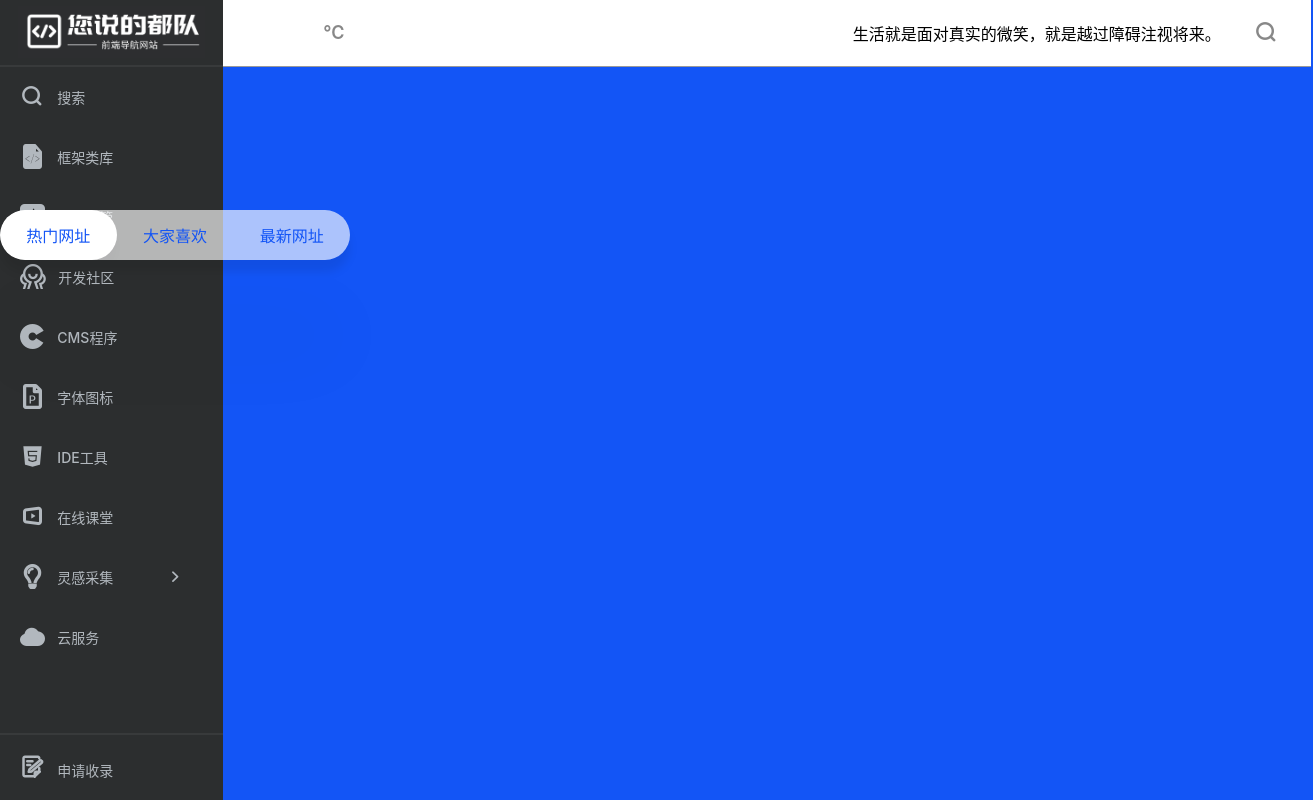
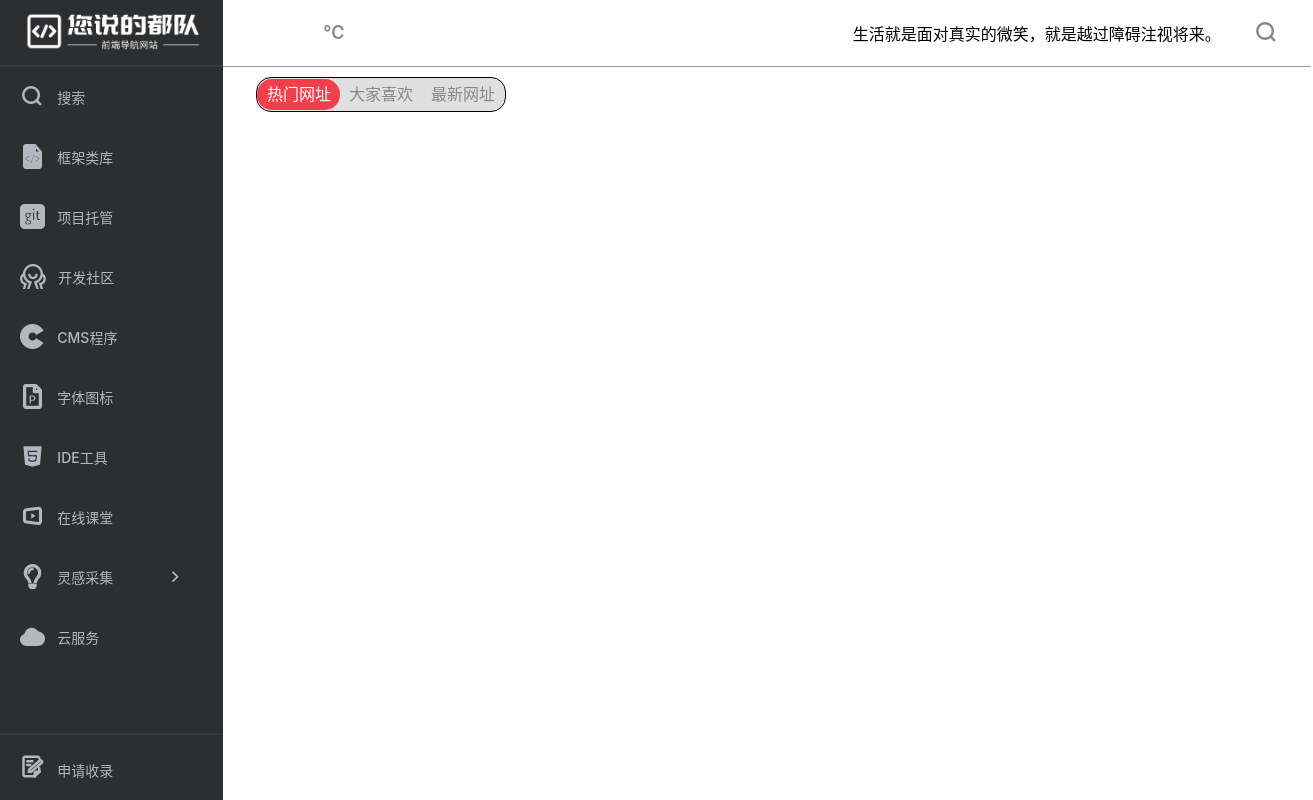
Before and after one commit to Code-LinPromise/Front-end-navigation-website, a React (Vite) app: page / in a window 1280 px wide. Shown: the whole page, 1313 px wide, since content can reach past the window. Built offline with nearby package versions, Linux system fonts and the light colour scheme; no server answers.

Commit message:
Segmented组件编写

```diff
--- a/src/Components/Segmented/index.jsx
+++ b/src/Components/Segmented/index.jsx
@@ -1,19 +1,80 @@
-import React from "react";
+import {useEffect, useRef, useState} from 'react';
 
-import "./style.scss"
+import './style.scss'
 
+const onMouseOver = (setCurrentIndex) => {
+    return (e) => {
+        const index = e.target.getAttribute('index')
+        if (index !== undefined && index !== null) {
+            setCurrentIndex(index)
+        }
+    }
+}
+const onMouseLeave = (setCurrentIndex, clickIndex) => {
+    return () => {
+        setCurrentIndex(clickIndex)
+    }
+}
+const onClick = (setClickIndex) => {
+    return (e) => {
+        const index = e.target.getAttribute('index')
+        if (index !== undefined && index !== null) {
+            setClickIndex(index)
+        }
+    }
+}
+const obj = [
+    '热门网址',
+    '大家喜欢',
+    '最新网址'
+]
 const Segmented = () => {
-
-	return (
-		<div id="app">
-			<ul>
-				<li>热门网址</li>
-				<li>大家喜欢</li>
-				<li>最新网址</li>
-				<div class="focus-el el--1"></div>
-				<div class="focus-el el--2"></div>
-			</ul>
-		</div>
-	)
+    const [currentIndex, setCurrentIndex] = useState(0)
+    const [refresh, setRefresh] = useState(false)
+    const [clickIndex, setClickIndex] = useState(0)
+    const el = useRef(null)
+    const interval = useRef(null)
+    const left = useRef(0)
+    useEffect(() => {
+        let end = currentIndex * 33;
+        if (interval.current) {
+            clearInterval(interval.current)
+            interval.current = null
+        }
+        const eachStep = Math.abs(currentIndex - clickIndex) <= 0 ? 3 : Math.abs(currentIndex - clickIndex) * 2
+        interval.current = setInterval(() => {
+            if (left.current < end) {
+                if (left.current + eachStep > end) {
+                    left.current = end
+                } else {
+                    left.current += eachStep
+                }
+            } else if (left.current > end) {
+                if (left.current - eachStep < end) {
+                    left.current = end
+                } else {
+                    left.current -= eachStep
+                }
+            } else {
+                clearInterval(interval.current)
+                interval.current = null
+            }
+            setRefresh((prev) => !prev)
+        }, 12)
+    }, [currentIndex, clickIndex])
+    return (
+        <div className={'segment'}>
+            <ul onMouseOver={onMouseOver(setCurrentIndex)} onMouseLeave={onMouseLeave(setCurrentIndex, clickIndex)}
+                onClick={onClick(setClickIndex)}>
+                {obj.map((item, index) => {
+                    return (
+                        <li key={index} index={index}
+                            style={index == currentIndex ? {color: 'white'} : {color: 'rgb(136,136,136)'}}>{item}</li>
+                    )
+                })}
+                <div className="active" ref={el} style={{left: `${left.current}%`}}></div>
+            </ul>
+        </div>
+    )
 }
 export default Segmented;
--- a/src/Components/Segmented/style.scss
+++ b/src/Components/Segmented/style.scss
@@ -1,82 +1,48 @@
-* {
-	box-sizing: border-box;
-	margin: 0;
-	padding: 0;
+$height: 35px;
+.segment {
+  width: calc(100% - 17.44rem);
+  position: absolute;
+  left: 20rem;
+  top: 6rem;
+  overflow: hidden;
+  height: $height;
+  z-index: 1;
+
+  ul {
+    display: flex;
+    justify-content: center;
+    list-style: none;
+    width: 250px;
+    border-radius: 15px;
+    border: 1px solid black;
+    height: $height;
+    background-color: rgb(224, 224, 224);
+    padding: 1px;
+    position: relative;
+    z-index: 1;
+    color: white;
+
+    li {
+      width: 33.33%;
+      text-align: center;
+      line-height: $height - 10px;
+      padding: 3px;
+      border-radius: 15px;
+      z-index: 3;
+      cursor: pointer;
     }
 
-$background: #1355f6;
-body {
-	width: 100%;
-	height: 100vh;
-	display: flex;
-	justify-content: center;
-	align-items: center;
-	background: $background;
-	overflow: hidden;
-}
-
-$font-family: "montserrat";
-$container-width: 350px;
-$border-radius: 35px;
-$element-count: 3;
-
-#app {
-	width: $container-width;
-	height: $container-width;
-	display: grid;
-	place-items: center;
-	ul {
-		position: relative;
-		width: $container-width;
-		height: 50px;
-		display: grid;
-		grid-template-columns: repeat($element-count, 1fr);
-		border-radius: $border-radius;
-		background: rgba(255, 255, 255, 0.65);
-		box-shadow: 0 12.5px 10px rgba(0, 0, 0, 0.08),
-			0 100px 80px rgba(0, 0, 0, 0.03);
-		overflow: hidden;
-		li {
-			list-style: none;
-			display: grid;
-			place-items: center;
-			font-family: $font-family;
-			color: $background;
-			z-index: 10;
-			cursor: pointer;
-		}
-		.focus-el {
+    .active {
+      background-color: rgb(241, 64, 75);
       position: absolute;
+      width: 33.33%;
+      text-align: center;
+      height: $height - 4px;
       left: 0;
-			top: 0;
-			width: calc(100% / #{$element-count});
-			height: 100%;
-			border-radius: $border-radius;
-			background: #fff;
-			box-shadow: 0 12.5px 10px rgba(0, 0, 0, 0.015),
-				0 100px 80px rgba(0, 0, 0, 0.03);
-
-			&.el--2 {
-				left: calc(-100% / #{$element-count});
+      padding: 3px;
+      border-radius: 15px;
+      color: white;
+      z-index: 2;
     }
   }
 }
-}
-
-.support {
-	position: absolute;
-	right: 10px;
-	bottom: 10px;
-	padding: 10px;
-	display: flex;
-	a {
-		margin: 0 10px;
-		color: #e1f2fb;
-		font-size: 1.8rem;
-		backface-visibility: hidden;
-		transition: all 350ms cubic-bezier(0.38, -0.12, 0.24, 1.91);
-		&:hover {
-			transform: scale(1.1);
-		}
-	}
-}
```
Lines whose indentation alone changed are shown as unchanged.
